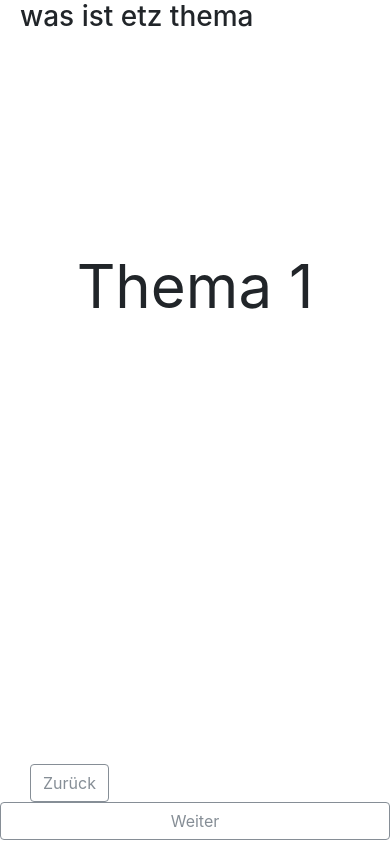
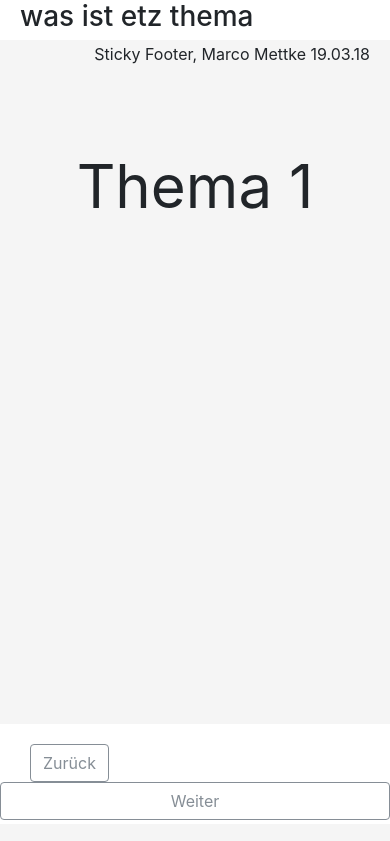
Before and after one commit to Verosoph/meera, a Django app: page /t1 in a window 390 px wide. Shown: the part 20-861 px from the top of the page. After the commit the page ends 840 px from the top, so only its background shows below. Run offline with Django 3.2, Linux system fonts and the light colour scheme; some libraries are stand-ins or nearby versions.

Commit message:
it works but still without content

```diff
--- a/meera/main/static/styles.css
+++ b/meera/main/static/styles.css
@@ -1,5 +1,5 @@
 .head{
-    height: 200px;
+    height: 100px;
 }
 
 .title_text{
@@ -29,10 +29,13 @@ body {
 main {
     overflow-y: auto;
     overflow-x: hidden;
-      }
+    background-color: whitesmoke;
+
+}
+
 
 footer{
-    height: 60px;
+    height: 100px;
 
   }
 
@@ -44,3 +47,18 @@ header{
 .back{
     margin: 0px 0px 0px 30px;
 }
+
+iframe {
+    border-style: groove;
+    border-width: 3px;
+    padding: 5px;
+    box-shadow: 10px 20px 30px grey;
+}
+
+.foot {
+    padding-top: 20px;
+}
+
+.ich {
+    text-align: right;
+}
--- a/meera/main/templates/base.html
+++ b/meera/main/templates/base.html
@@ -1,12 +1,4 @@
-{# Load the tag library #}
-{% load bootstrap3 %}
 
-{# Load CSS and JavaScript #}
-<!-- {% bootstrap_css %}
-{% bootstrap_javascript %}
-
-{# Display django.contrib.messages as Bootstrap alerts #}
-{% bootstrap_messages %} -->
 
 {% load static %}
 
--- a/meera/main/templates/thema1.html
+++ b/meera/main/templates/thema1.html
@@ -2,7 +2,14 @@
 
 {%block content%}
     <header>
-        <h3>was ist etz thema</h3>
+        <div class="row">
+            <div class="col-md-6 thema">
+                <h3>was ist etz thema</h3>
+            </div>
+            <div class="col-md-6 ich">
+                <p>Sticky Footer, Marco Mettke {{today | date:"d.m.y"}}</p>
+            </div>
+        </div>
     </header>
     <main>
         <div class ="row head">
--- a/meera/main/templates/thema2.html
+++ b/meera/main/templates/thema2.html
@@ -13,7 +13,7 @@
             <div class="col-md-3">
             </div>
             <div class="col-md-6 main">
-                    <iframe height="600" width="660" seamless srcdoc='
+                    <iframe height="500" width="560" seamless srcdoc='
                         <html>
                             <head>
                                 <style>
--- a/meera/main/views.py
+++ b/meera/main/views.py
@@ -7,13 +7,17 @@ def index(request):
     return render(request, 'index.html', {'today':today})
 
 def thema1(request):
-    return render(request, 'thema1.html')
+    today = datetime.datetime.now()
+    return render(request, 'thema1.html', {'today':today})
 
 def thema2(request):
-    return render(request, 'thema2.html')
+    today = datetime.datetime.now()
+    return render(request, 'thema2.html', {'today':today})
 
 def thema3(request):
-    return render(request, 'thema3.html')
+    today = datetime.datetime.now()
+    return render(request, 'thema3.html', {'today':today})
 
 def thema4(request):
-    return render(request, 'thema4.html')
+    today = datetime.datetime.now()
+    return render(request, 'thema4.html', {'today':today})
--- a/meera/manage.py
+++ b/meera/manage.py
@@ -11,5 +11,5 @@ if __name__ == "__main__":
             "Couldn't import Django. Are you sure it's installed and "
             "available on your PYTHONPATH environment variable? Did you "
             "forget to activate a virtual environment?"
-        ) from exc
+        )
     execute_from_command_line(sys.argv)
--- a/meera/meera/settings.py
+++ b/meera/meera/settings.py
@@ -43,7 +43,6 @@ INSTALLED_APPS = [
     'django.contrib.messages',
     'django.contrib.staticfiles',
 
-    'bootstrap3'
 ]
 
 MIDDLEWARE = [
```
Also changed, not shown: meera/db.sqlite3.
